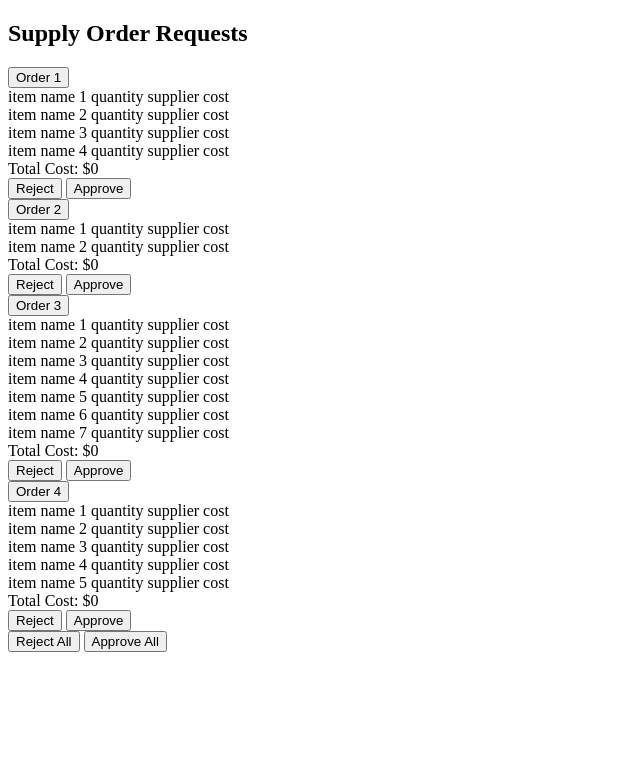
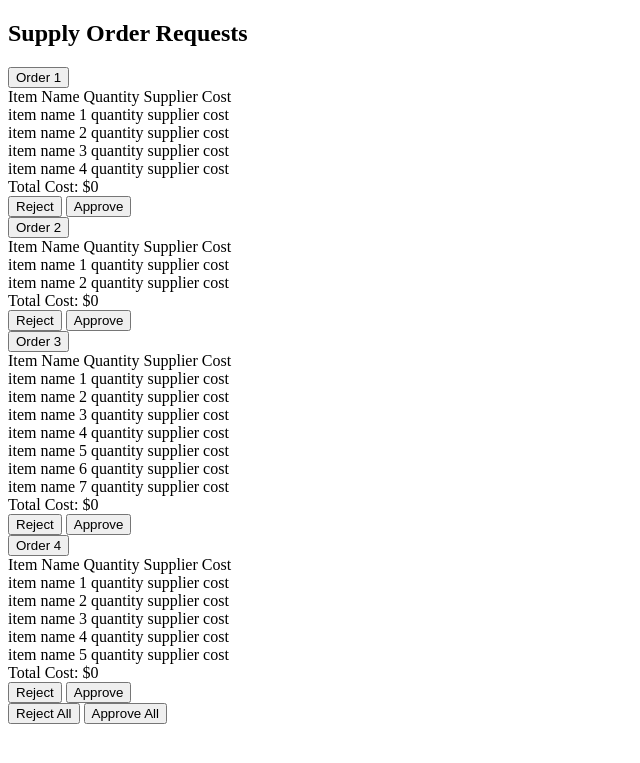
Before and after one commit to Dreiii18/Restaurant, a PHP site: page /frontend/html/sorderreq.html in a window 1280 px wide. Shown: the top 763 px of the page, without its empty margins (0-640 px from the left). Run offline with PHP 8.4, Linux system fonts and the light colour scheme.

```diff
--- a/frontend/html/sorderreq.html
+++ b/frontend/html/sorderreq.html
@@ -9,6 +9,14 @@
     <div class="order">
         <button class="collapsible">Order 1</button>
         <div class="order-content">
+            <div class="item-titles">
+                <span class="col-title">Item Name</span>
+                <span class="col-title">Quantity</span>
+                <span class="col-title">Supplier</span>
+                <span class="col-title">Cost</span>
+            </div>
+
+            <div class="order-items">
                 <div class="item">
                     <span>item name 1</span>
                     <span>quantity</span>
@@ -33,6 +41,8 @@
                     <span>supplier</span>
                     <span>cost</span>
                 </div>
+            </div>
+
             <div class="total">
                 <span>Total Cost:</span>
                 <span>$0</span>
@@ -48,6 +58,14 @@
     <div class="order">
         <button class="collapsible">Order 2</button>
         <div class="order-content">
+            <div class="item-titles">
+                <span class="col-title">Item Name</span>
+                <span class="col-title">Quantity</span>
+                <span class="col-title">Supplier</span>
+                <span class="col-title">Cost</span>
+            </div>
+
+            <div class="order-items">
                 <div class="item">
                     <span>item name 1</span>
                     <span>quantity</span>
@@ -60,6 +78,8 @@
                     <span>supplier</span>
                     <span>cost</span>
                 </div>
+            </div>
+
             <div class="total">
                 <span>Total Cost:</span>
                 <span>$0</span>
@@ -74,6 +94,14 @@
     <div class="order">
         <button class="collapsible">Order 3</button>
         <div class="order-content">
+            <div class="item-titles">
+                <span class="col-title">Item Name</span>
+                <span class="col-title">Quantity</span>
+                <span class="col-title">Supplier</span>
+                <span class="col-title">Cost</span>
+            </div>
+
+            <div class="order-items">
                 <div class="item">
                     <span>item name 1</span>
                     <span>quantity</span>
@@ -116,6 +144,8 @@
                     <span>supplier</span>
                     <span>cost</span>
                 </div>
+            </div>
+
             <div class="total">
                 <span>Total Cost:</span>
                 <span>$0</span>
@@ -130,6 +160,14 @@
     <div class="order">
         <button class="collapsible">Order 4</button>
         <div class="order-content">
+            <div class="item-titles">
+                <span class="col-title">Item Name</span>
+                <span class="col-title">Quantity</span>
+                <span class="col-title">Supplier</span>
+                <span class="col-title">Cost</span>
+            </div>
+
+            <div class="order-items">
                 <div class="item">
                     <span>item name 1</span>
                     <span>quantity</span>
@@ -160,6 +198,8 @@
                     <span>supplier</span>
                     <span>cost</span>
                 </div>
+            </div>
+
             <div class="total">
                 <span>Total Cost:</span>
                 <span>$0</span>
```
Also changed, not shown: frontend/css/sorderreq.css (+15 -1 lines). Lines whose indentation alone changed are shown as unchanged.
